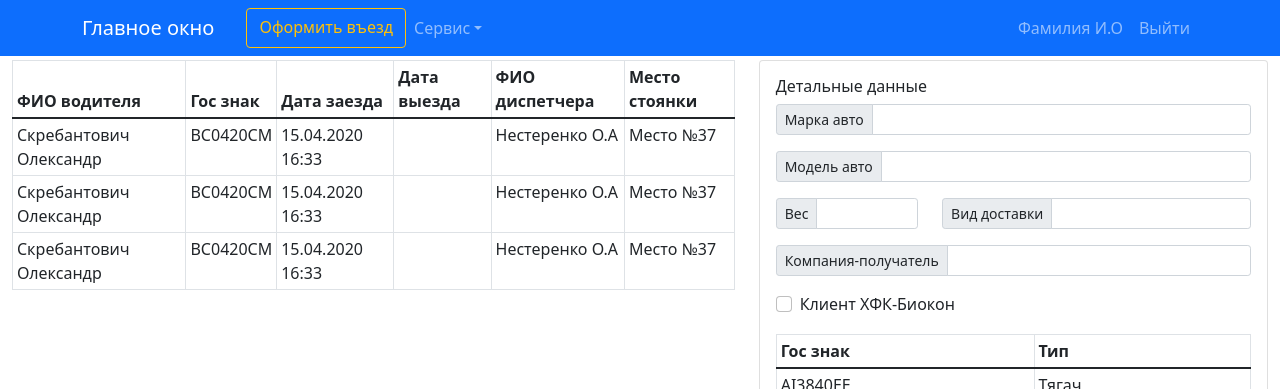
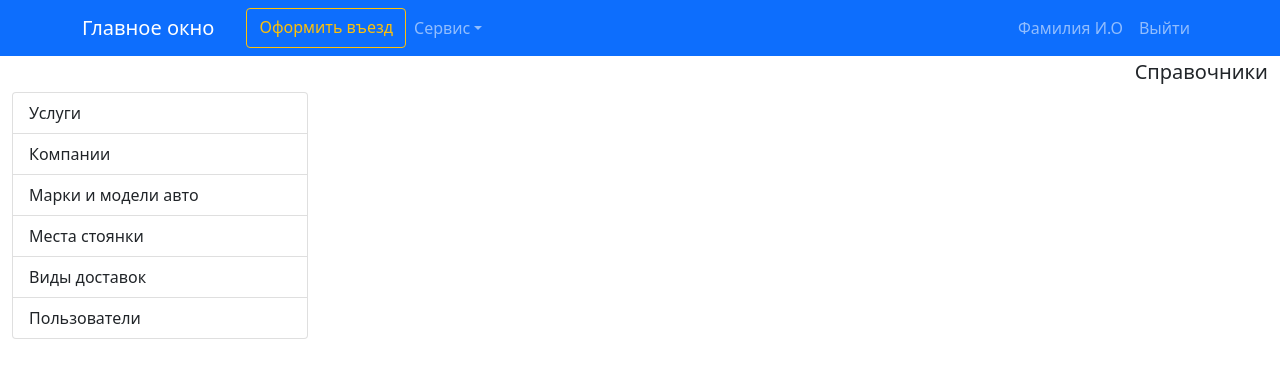
Before and after one commit to s-grushin/controlts, a React (Create React App) app in the folder client/: page /catalog in a window 1280 px wide. Before the commit this address led to /. Shown: the top 389 px of the page. Built offline with nearby package versions, Linux system fonts and the light colour scheme.

Commit message:
working on fetching users and some renames

```diff
--- a/client/src/components/AppRouter.jsx
+++ b/client/src/components/AppRouter.jsx
@@ -4,7 +4,7 @@ import { useSelector } from 'react-redux'
 import AuthPage from '../pages/AuthPage'
 import MainPage from '../pages/MainPage'
 import VehicleCheckoutPage from '../pages/VehicleCheckoutPage'
-import CatalogsPage from '../pages/CatalogsPage'
+import CatalogPage from '../pages/CatalogPage'
 
 const AppRouter = () => {
     const userState = useSelector(state => state.user)
@@ -15,8 +15,7 @@ const AppRouter = () => {
             <Routes>
                 <Route path='/' element={<MainPage />} />
                 <Route path='/checkout' element={<VehicleCheckoutPage />} />
-                <Route path='/catalogs/*' element={<CatalogsPage />} />
-                {/* <Route path='/catalogs/:catalog' element={<CatalogsPage />} /> */}
+                <Route path='/catalog/*' element={<CatalogPage />} />
                 <Route path='*' element={<Navigate to='/' />} />
             </Routes>
         )
--- /dev/null
+++ b/client/src/components/Catalog/CatalogRouter.jsx
@@ -0,0 +1,19 @@
+import React from 'react'
+import { Routes, Route } from 'react-router-dom'
+import Services from './Services'
+import Users from './Users'
+import EditUser from '../EditUser'
+
+const CatalogRouter = () => {
+    return (
+        <>
+            <Routes>
+                <Route path='/services' element={<Services />} />
+                <Route path='/users' element={<Users />} />
+                <Route path='/users/:id' element={<EditUser />} />
+            </Routes>
+        </>
+    )
+}
+
+export default CatalogRouter
--- /dev/null
+++ b/client/src/components/Catalog/Users.jsx
@@ -0,0 +1,60 @@
+import React from 'react'
+import { useNavigate } from 'react-router-dom'
+import { Table, Spinner, Button } from 'react-bootstrap'
+import { getAll } from '../../api/userApi'
+import { useApiFetch } from '../../hooks/useApiFetch'
+
+const Users = () => {
+
+    const [users, loading, error] = useApiFetch(getAll)
+    const navigate = useNavigate()
+
+    const openUserHandler = (id) => {
+        navigate(`/catalog/users/${id}`)
+    }
+
+    return (
+        <>
+            {
+                error ? '<Ошибка при получении данных с сервера>'
+                    :
+                    loading ?
+                        <Spinner animation="border" variant="primary" />
+                        :
+                        <>
+                            <div className='mb-2'>
+                                <Button variant="outline-secondary" size='sm'>Добавить</Button>
+                            </div>
+                            < Table responsive bordered hover size='sm' >
+                                < thead >
+                                    <tr>
+                                        <th>№</th>
+                                        <th>Логин</th>
+                                        <th>Роль</th>
+                                        <th>Используется</th>
+                                    </tr >
+                                </thead >
+                                <tbody>
+                                    {
+                                        users.map((user, index) =>
+                                            <tr
+                                                key={user.id}
+                                                style={{ cursor: 'pointer' }}
+                                                onClick={() => openUserHandler(user.id)}
+                                            >
+                                                <td>{index + 1}</td>
+                                                <td>{user.login}</td>
+                                                <td>{user.role}</td>
+                                                <td>{user.isActive ? 'да' : 'нет'}</td>
+                                            </tr>
+                                        )
+
+                                    }
+                                </tbody>
+                            </Table >
+                        </>
+            }
+        </>)
+}
+
+export default Users
--- a/client/src/components/Catalogs/CatalogRouter.jsx
+++ /dev/null
@@ -1,15 +0,0 @@
-import React from 'react'
-import { Routes, Route } from 'react-router-dom'
-import Services from './Services'
-import Users from './Users'
-
-const CatalogRouter = () => {
-    return (
-        <Routes>
-            <Route path='/services' element={<Services />} />
-            <Route path='/users' element={<Users />} />
-        </Routes>
-    )
-}
-
-export default CatalogRouter
--- a/client/src/components/Catalogs/Users.jsx
+++ /dev/null
@@ -1,57 +0,0 @@
-import React, { useEffect, useState } from 'react'
-import { Table, Spinner } from 'react-bootstrap'
-import { getAll } from '../../api/userApi'
-import { useApiFetch } from '../../hooks/useApiFetch'
-
-const Users = () => {
-
-    const [users, loading, error] = useApiFetch(getAll)
-
-    const editUserHandler = (id) => {
-        console.log(id);
-    }
-
-    return (
-        <>
-            {
-                error ? '<Ошибка при получении данных с сервера>'
-                    :
-                    loading ?
-                        <Spinner animation="border" variant="primary" />
-                        :
-                        < Table responsive bordered hover size='sm' >
-                            < thead >
-                                <tr>
-                                    <th>Логин</th>
-                                    <th>ФИО</th>
-                                    <th>Роль</th>
-                                    <th>Используется</th>
-                                    <th>№ телефона 1</th>
-                                    <th>№ телефона 2</th>
-                                </tr >
-                            </thead >
-                            <tbody>
-                                {
-                                    users.map(user =>
-                                        <tr
-                                            key={user.id}
-                                            style={{ cursor: 'pointer' }}
-                                            onClick={() => editUserHandler(user.id)}
-                                        >
-                                            <td>{user.login}</td>
-                                            <td>{user.fullName}</td>
-                                            <td>{user.role}</td>
-                                            <td>{user.isActive ? 'да' : 'нет'}</td>
-                                            <td>{user.phoneNumber1}</td>
-                                            <td>{user.phoneNumber2}</td>
-                                        </tr>
-                                    )
-
-                                }
-                            </tbody>
-                        </Table >
-            }
-        </>)
-}
-
-export default Users
--- /dev/null
+++ b/client/src/components/EditUser.jsx
@@ -0,0 +1,34 @@
+import React from 'react'
+import { useParams, useNavigate,  } from 'react-router-dom'
+import { Card } from 'react-bootstrap'
+import EntityBar from './EntityBar'
+
+const EditUser = () => {
+  const params = useParams()
+  const navigate = useNavigate()
+
+  const saveHandler = () => {
+    console.log('saveHandler');
+  }
+
+  const backHandler = () => {
+    navigate('/catalog/users')
+  }
+
+  return (
+    <>
+      <Card>
+        <Card.Body>
+          <Card.Title>Редактирование пользователя</Card.Title>
+          <Card.Text>
+            Some quick example text to build on the card title and make up the bulk of
+            the card's content.
+          </Card.Text>
+          <EntityBar saveHandler={saveHandler} backHandler={backHandler} />
+        </Card.Body>
+      </Card>
+    </>
+  )
+}
+
+export default EditUser
--- /dev/null
+++ b/client/src/components/EntityBar.jsx
@@ -0,0 +1,13 @@
+import React from 'react'
+import { Button } from 'react-bootstrap'
+
+const EntityBar = ({ saveHandler, backHandler }) => {
+    return (
+        <>
+            <Button variant="outline-primary" size='sm' onClick={saveHandler}>Сохранить и выйти</Button>
+            <Button variant="outline-primary" size='sm' className='mx-2' onClick={backHandler}>Назад</Button>
+        </>
+    )
+}
+
+export default EntityBar
--- a/client/src/components/TopNavbar.jsx
+++ b/client/src/components/TopNavbar.jsx
@@ -25,7 +25,7 @@ const TopNavbar = () => {
                             </LinkContainer>
                             <NavDropdown title="Сервис" id="collasible-nav-dropdown">
                                 <NavDropdown.Item href="#action/3.1">Настройки</NavDropdown.Item>
-                                <LinkContainer to='/catalogs'>
+                                <LinkContainer to='/catalog'>
                                     <NavDropdown.Item>Справочники</NavDropdown.Item>
                                 </LinkContainer>
                                 {/* <NavDropdown.Divider />
--- a/client/src/hooks/useApiFetch.js
+++ b/client/src/hooks/useApiFetch.js
@@ -15,6 +15,7 @@ function useApiFetch(apiFunc) {
         })
     }
 
+
     async function apiFetch() {
         try {
             const json = await apiFunc()
@@ -27,9 +28,10 @@ function useApiFetch(apiFunc) {
     }
 
 
-
     useEffect(() => {
         apiFetch();
+
+        // eslint-disable-next-line
     }, []);
 
     return [data, loading, error];
--- a/client/src/pages/CatalogsPage.jsx
+++ b/client/src/pages/CatalogPage.jsx
@@ -1,17 +1,17 @@
 import React, { useState, useEffect } from 'react'
 import { useNavigate, useLocation } from 'react-router-dom'
 import { Row, Col, ListGroup } from 'react-bootstrap'
-import CatalogRouter from '../components/Catalogs/CatalogRouter'
+import CatalogRouter from '../components/Catalog/CatalogRouter'
 
-const CatalogsPage = () => {
+const CatalogPage = () => {
 
     const menuItems = [
-        { id: 1, name: 'services', path: '/catalogs/services', title: 'Услуги' },
-        { id: 2, name: 'companies', path: '/catalogs/companies', title: 'Компании' },
-        { id: 3, name: 'vehicles', path: '/catalogs/vehicles', title: 'Марки и модели авто' },
-        { id: 4, name: 'parkings', path: '/catalogs/parkings', title: 'Места стоянки' },
-        { id: 5, name: 'shippingTypes', path: '/catalogs/shippingTypes', title: 'Виды доставок' },
-        { id: 6, name: 'users', path: '/catalogs/users', title: 'Пользователи' },
+        { id: 1, name: 'services', path: '/catalog/services', title: 'Услуги' },
+        { id: 2, name: 'companies', path: '/catalog/companies', title: 'Компании' },
+        { id: 3, name: 'vehicles', path: '/catalog/vehicles', title: 'Марки и модели авто' },
+        { id: 4, name: 'parkings', path: '/catalog/parkings', title: 'Места стоянки' },
+        { id: 5, name: 'shippingTypes', path: '/catalog/shippingTypes', title: 'Виды доставок' },
+        { id: 6, name: 'users', path: '/catalog/users', title: 'Пользователи' },
     ]
 
     const [selectedItem, setSelectedItem] = useState(null)
@@ -29,7 +29,7 @@ const CatalogsPage = () => {
     return (
         <div>
             <Row className='mt-1'>
-                <h5 className='d-flex justify-content-center'>Справочники</h5>
+                <h5 className='d-flex justify-content-end'>Справочники</h5>
                 <Col md={3}>
                     <ListGroup>
                         {menuItems.map(item => (
@@ -44,8 +44,6 @@ const CatalogsPage = () => {
                 </Col>
 
                 <Col md={9}>
-                    {selectedItem === null ? 'Выберите справочник' : selectedItem.title}
-                    <hr />
                     <CatalogRouter />
                 </Col>
 
@@ -55,4 +53,4 @@ const CatalogsPage = () => {
     )
 }
 
-export default CatalogsPage
+export default CatalogPage
```
Also changed, not shown: client/src/components/CreateUser.jsx (added, +9 -0 lines), client/src/components/Catalog/Services.jsx (renamed from client/src/components/Catalogs/Services.jsx), 1 other file (tests, documents, lock files or other folders).
